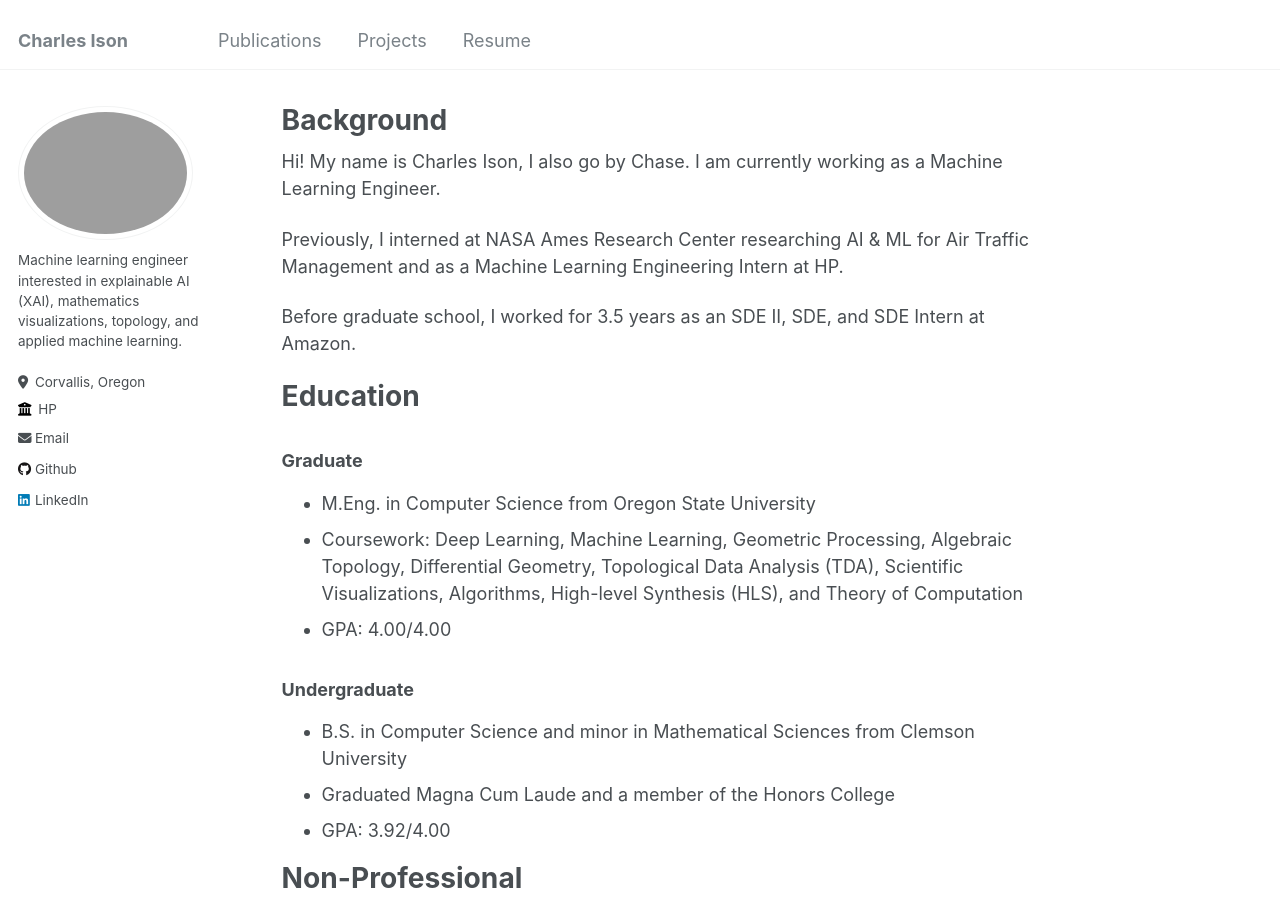
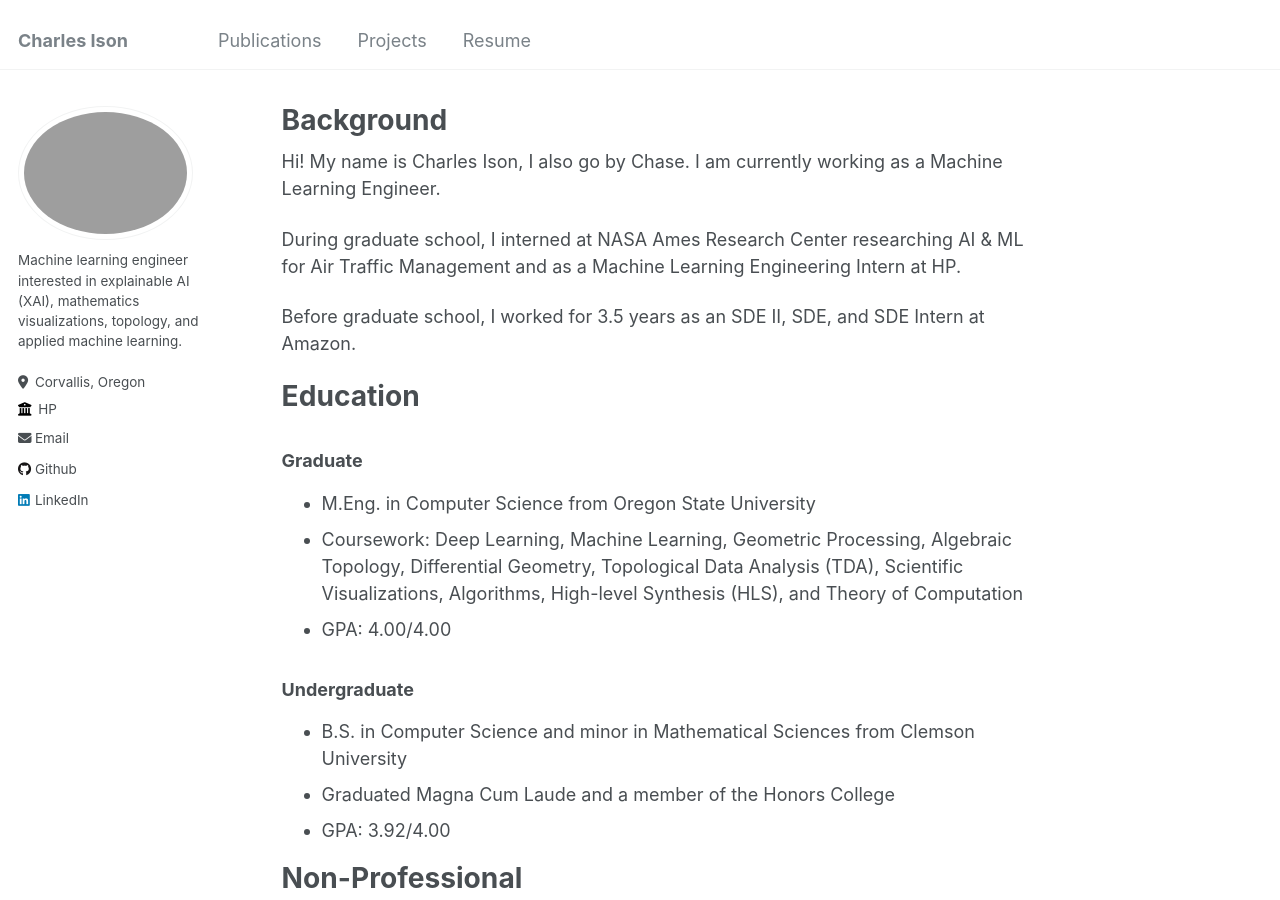
Before and after one commit to charles-ison/charles-ison.github.io, a Jekyll site: the page built from _pages/about.md, in a window 1280 px wide and 900 px high. Built offline with Jekyll 4.4.1, drawn with Linux system fonts in a browser that asks for light colours.

Commit message:
Updating about.

```diff
--- a/_pages/about.md
+++ b/_pages/about.md
@@ -9,7 +9,7 @@ redirect_from:
 
 Hi! My name is Charles Ison, I also go by Chase. I am currently working as a Machine Learning Engineer.
 
-Previously, I interned at NASA Ames Research Center researching AI & ML for Air Traffic Management and as a Machine Learning Engineering Intern at HP.
+During graduate school, I interned at NASA Ames Research Center researching AI & ML for Air Traffic Management and as a Machine Learning Engineering Intern at HP.
 
 Before graduate school, I worked for 3.5 years as an SDE II, SDE, and SDE Intern at Amazon.
 
```
